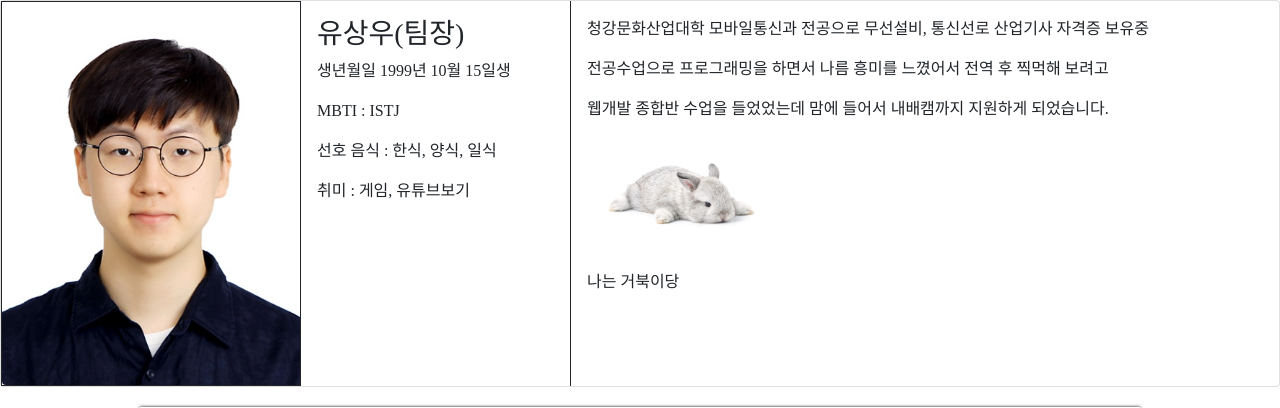
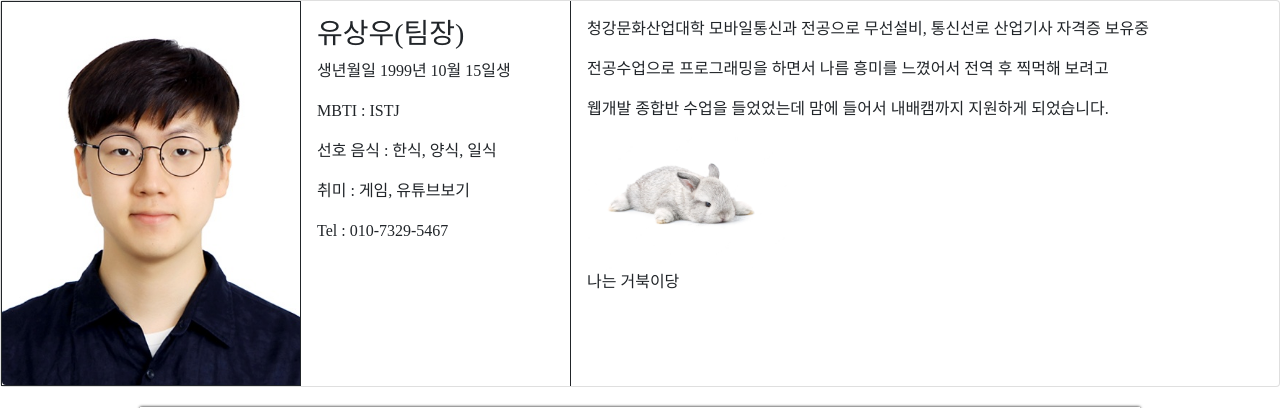
Before and after one commit to Mrgil0/FourGlass, a Flask app: page /team2 in a window 1280 px wide. Shown: the part 200-608 px from the top of the page. Run offline with Flask 2, Linux system fonts and the light colour scheme; data that the repository does not hold is empty.

Commit message:
Update team2.html

```diff
--- a/FourGlass/templates/team2.html
+++ b/FourGlass/templates/team2.html
@@ -39,6 +39,7 @@
                 <p class="card-text">MBTI : ISTJ</p>
                 <p class="card-text">선호 음식 : 한식, 양식, 일식</p>
                 <p class="card-text">취미 : 게임, 유튜브보기</p>
+                <p class="card-text">Tel : 010-7329-5467</p>
             </div>
         </div>
         <div class="col-md">
```
